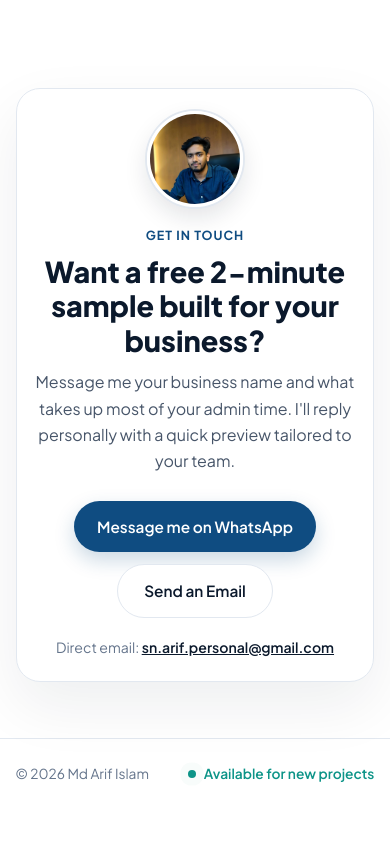
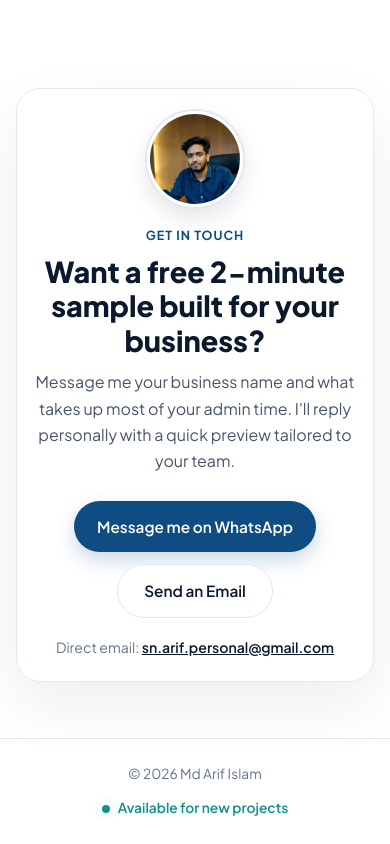
Before and after one commit to sn-arif/sn-arif.github.io, a plain HTML site: page index.html in a window 390 px wide. Shown: the part 10194-11038 px from the top of the page. Before the commit the page ends 11003 px from the top, so only its background shows below. Drawn offline with Linux system fonts and the light colour scheme.

Commit message:
Center footer text on mobile

```diff
--- a/index.html
+++ b/index.html
@@ -9,7 +9,7 @@
   <link rel="preconnect" href="https://fonts.googleapis.com" />
   <link rel="preconnect" href="https://fonts.gstatic.com" crossorigin />
   <link href="https://fonts.googleapis.com/css2?family=Plus+Jakarta+Sans:wght@400;500;600;700;800&display=swap" rel="stylesheet" />
-  <link rel="stylesheet" href="styles.css?v=13" />
+  <link rel="stylesheet" href="styles.css?v=14" />
 </head>
 <body>
   <div class="dot-grid-bg" aria-hidden="true"></div>
--- a/styles.css
+++ b/styles.css
@@ -1286,6 +1286,11 @@ input[type="range"]::-webkit-slider-thumb {
   .founder-photo {
     height: 320px;
   }
+  .footer-inner {
+    flex-direction: column;
+    justify-content: center;
+    text-align: center;
+  }
   .line-item-inputs, .inv-meta-grid {
     grid-template-columns: 1fr;
   }
```
